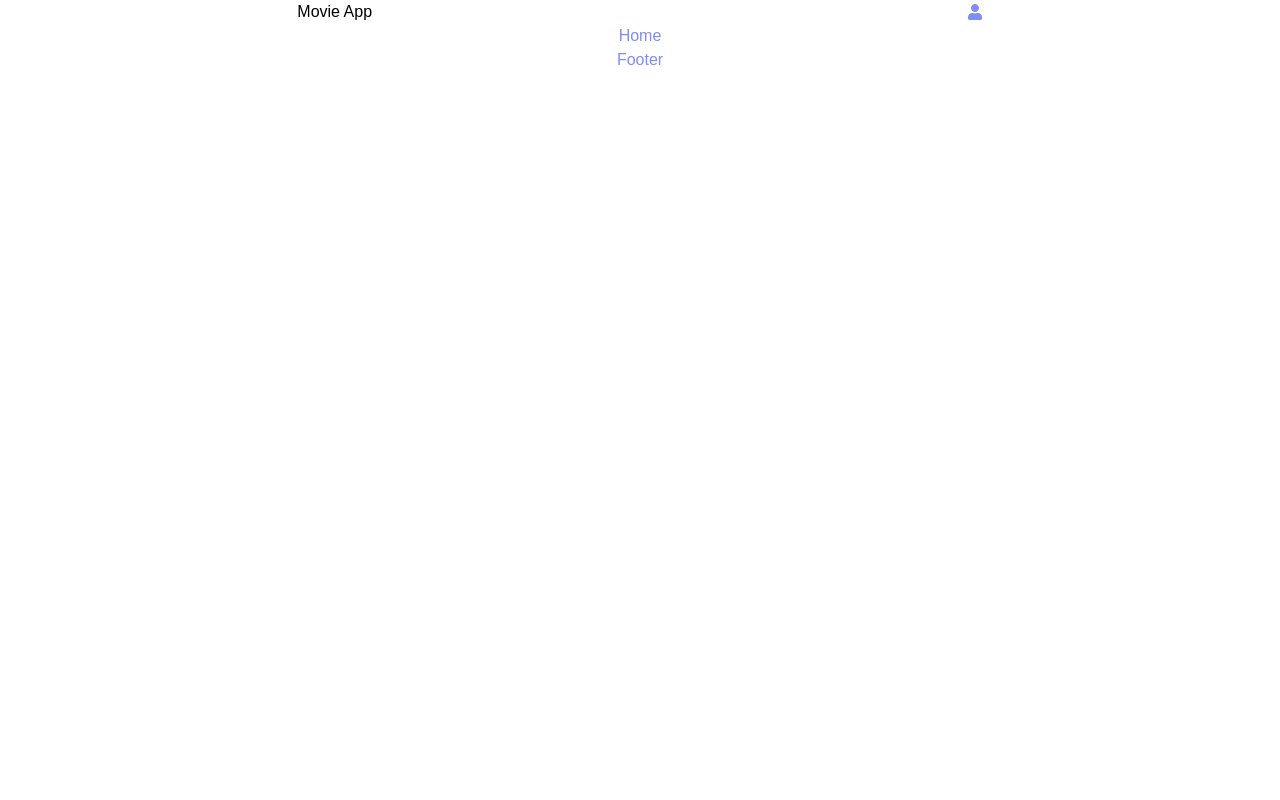
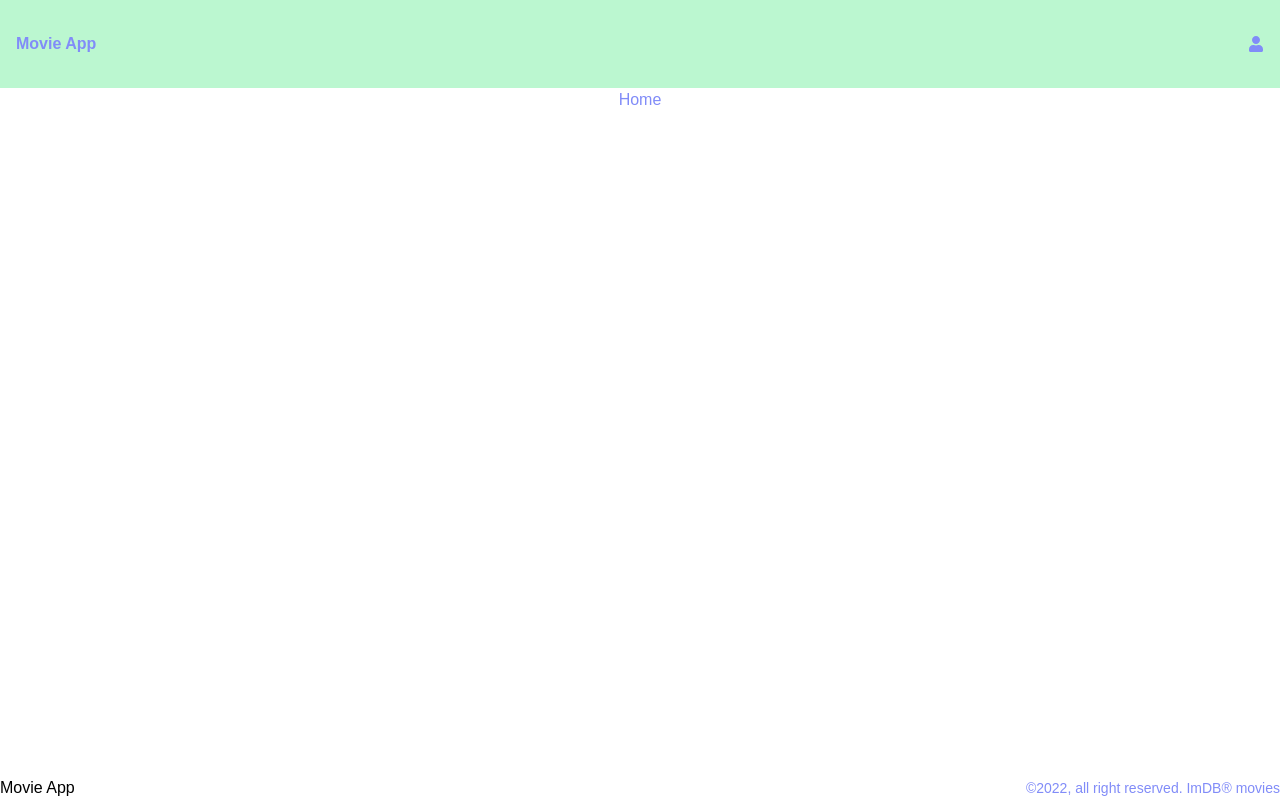
Before and after one commit to chrystalme/movie-store, a React (Create React App) app: page / in a window 1280 px wide. Built offline with nearby package versions, Linux system fonts and the light colour scheme.

Commit message:
Add style to footer

```diff
--- a/src/component/Footer/footer.module.css
+++ b/src/component/Footer/footer.module.css
@@ -1,5 +1,5 @@
 @import "../../index.css";
 
 .container{
-  @apply text-center text-indigo-400;
+  @apply flex justify-between items-center w-full absolute bottom-0;
 }
--- a/src/component/Footer/index.js
+++ b/src/component/Footer/index.js
@@ -4,7 +4,8 @@ import style from './footer.module.css'
 const Footer = () => {
   return (
     <div className={style.container}>
-      Footer
+      <div>Movie App</div>
+      <div className='text-sm text-indigo-400'>&copy;2022, all right reserved. ImDB&reg; movies</div>
     </div>
   )
 }
--- a/src/component/Header/index.js
+++ b/src/component/Header/index.js
@@ -4,10 +4,12 @@ import {FaUser} from 'react-icons/fa'
 
 const Header = () => {
   return (
-    <div className='flex justify-around items-center'>
-      <Link to="/"><div>Movie App</div></Link>
-     <div className='text-center text-indigo-400'><FaUser /></div>
+    <div className='bg-green-200'>
+      <div className='flex justify-between items-center py-8 px-4'>
+        <Link className='font-bold text-indigo-400' to="/"><div>Movie App</div></Link>
+      <div className='text-center text-indigo-400'><FaUser /></div>
 
+      </div>
     </div>
   )
 }
```
